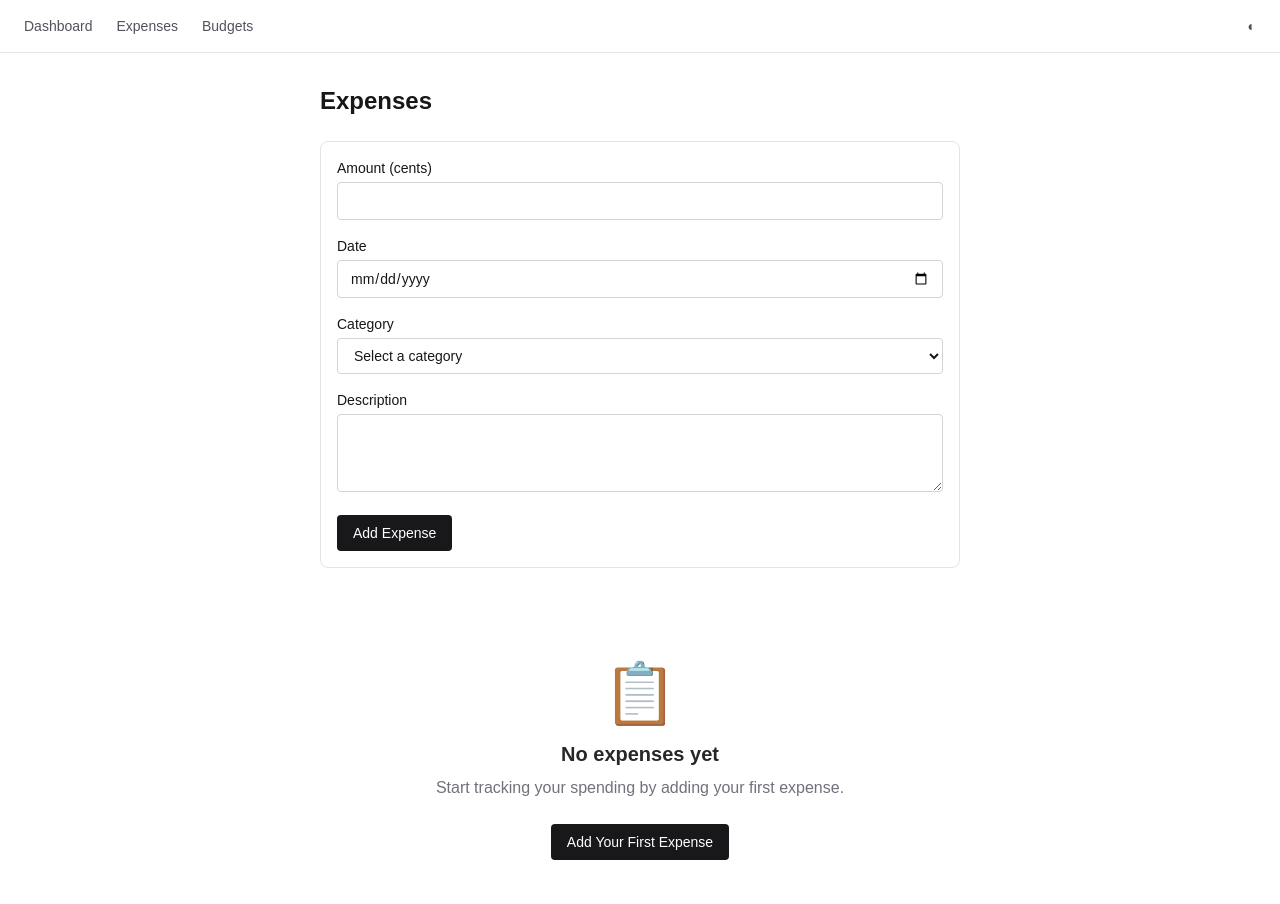
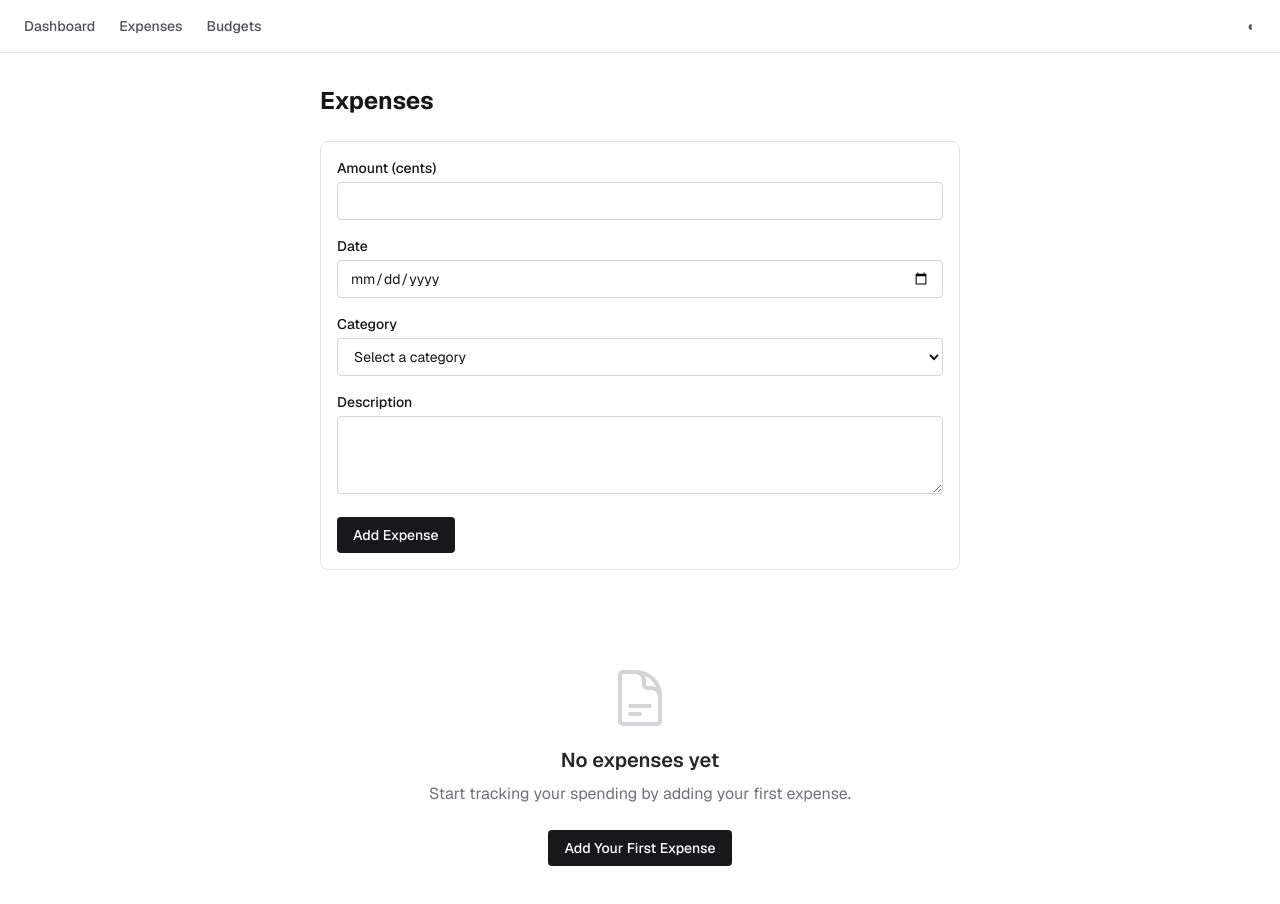
Before and after one commit to AI-Practices/spec-kit-demo, a Next.js app: page /expenses in a window 1280 px wide. Shown: the top 904 px of the page. Built offline with nearby package versions, Linux system fonts and the light colour scheme.

Commit message:
[Spec Kit] Implement Phase 5 — User Story 3: Visual Polish Pass

```diff
--- a/app/_components/add-expense-form.tsx
+++ b/app/_components/add-expense-form.tsx
@@ -67,7 +67,7 @@ export default function AddExpenseForm({
           min="1"
           step="1"
           required
-          className="w-full border border-zinc-300 rounded px-3 py-2 text-sm dark:bg-zinc-800 dark:border-zinc-600"
+          className="w-full border border-zinc-300 rounded px-3 py-2 text-sm transition-colors focus:outline-none focus:ring-2 focus:ring-zinc-400 dark:bg-zinc-800 dark:border-zinc-600 dark:focus:ring-zinc-500"
         />
         {errors?.amount && (
           <p className="text-sm text-red-600 mt-1 dark:text-red-400">{errors.amount[0]}</p>
@@ -84,7 +84,7 @@ export default function AddExpenseForm({
           type="date"
           max={today}
           required
-          className="w-full border border-zinc-300 rounded px-3 py-2 text-sm dark:bg-zinc-800 dark:border-zinc-600"
+          className="w-full border border-zinc-300 rounded px-3 py-2 text-sm transition-colors focus:outline-none focus:ring-2 focus:ring-zinc-400 dark:bg-zinc-800 dark:border-zinc-600 dark:focus:ring-zinc-500"
         />
         {errors?.date && (
           <p className="text-sm text-red-600 mt-1 dark:text-red-400">{errors.date[0]}</p>
@@ -99,7 +99,7 @@ export default function AddExpenseForm({
           id="category"
           name="category"
           required
-          className="w-full border border-zinc-300 rounded px-3 py-2 text-sm dark:bg-zinc-800 dark:border-zinc-600"
+          className="w-full border border-zinc-300 rounded px-3 py-2 text-sm transition-colors focus:outline-none focus:ring-2 focus:ring-zinc-400 dark:bg-zinc-800 dark:border-zinc-600 dark:focus:ring-zinc-500"
         >
           <option value="">Select a category</option>
           {CATEGORY_LABELS.map((cat) => (
@@ -122,7 +122,7 @@ export default function AddExpenseForm({
           name="description"
           required
           rows={3}
-          className="w-full border border-zinc-300 rounded px-3 py-2 text-sm dark:bg-zinc-800 dark:border-zinc-600"
+          className="w-full border border-zinc-300 rounded px-3 py-2 text-sm transition-colors focus:outline-none focus:ring-2 focus:ring-zinc-400 dark:bg-zinc-800 dark:border-zinc-600 dark:focus:ring-zinc-500"
         />
         {errors?.description && (
           <p className="text-sm text-red-600 mt-1 dark:text-red-400">{errors.description[0]}</p>
@@ -131,7 +131,7 @@ export default function AddExpenseForm({
 
       <button
         type="submit"
-        className="px-4 py-2 bg-zinc-900 text-white text-sm font-medium rounded hover:bg-zinc-800 dark:bg-zinc-100 dark:text-zinc-900 dark:hover:bg-zinc-200"
+        className="px-4 py-2 bg-zinc-900 text-white text-sm font-medium rounded transition-colors hover:bg-zinc-800 focus:outline-none focus:ring-2 focus:ring-zinc-400 dark:bg-zinc-100 dark:text-zinc-900 dark:hover:bg-zinc-200 dark:focus:ring-zinc-500"
       >
         Add Expense
       </button>
--- a/app/_components/dashboard-stats.tsx
+++ b/app/_components/dashboard-stats.tsx
@@ -51,7 +51,7 @@ export default function DashboardStats() {
 
       {allExpenses.length > 0 && (
         <>
-          <div className="p-4 border border-zinc-200 rounded-lg bg-zinc-50 dark:bg-zinc-800 dark:border-zinc-700">
+          <div className="p-4 border border-zinc-200 rounded-lg bg-zinc-50 transition-colors hover:bg-zinc-100 dark:bg-zinc-800 dark:border-zinc-700 dark:hover:bg-zinc-700/50">
             <p className="text-sm text-zinc-500 mb-1 dark:text-zinc-400">Total Spending</p>
             <p className="text-3xl font-bold text-zinc-900 dark:text-zinc-100">{formatAmount(total)}</p>
           </div>
--- a/app/_components/empty-state.tsx
+++ b/app/_components/empty-state.tsx
@@ -5,14 +5,16 @@ import Link from "next/link";
 export default function EmptyState() {
   return (
     <div className="flex flex-col items-center justify-center py-16 text-center">
-      <span className="text-6xl mb-4">📋</span>
+      <svg className="w-16 h-16 mb-4 text-zinc-300 dark:text-zinc-600" fill="none" viewBox="0 0 24 24" stroke="currentColor" strokeWidth={1.5}>
+        <path strokeLinecap="round" strokeLinejoin="round" d="M19.5 14.25v-2.625a3.375 3.375 0 0 0-3.375-3.375h-1.5A1.125 1.125 0 0 1 13.5 7.125v-1.5a3.375 3.375 0 0 0-3.375-3.375H8.25m0 12.75h7.5m-7.5 3H12M10.5 2.25H5.625c-.621 0-1.125.504-1.125 1.125v17.25c0 .621.504 1.125 1.125 1.125h12.75c.621 0 1.125-.504 1.125-1.125V11.25a9 9 0 0 0-9-9Z" />
+      </svg>
       <h2 className="text-xl font-semibold text-zinc-800 mb-2 dark:text-zinc-200">No expenses yet</h2>
       <p className="text-zinc-500 mb-6 dark:text-zinc-400">
         Start tracking your spending by adding your first expense.
       </p>
       <Link
         href="/expenses"
-        className="inline-block px-4 py-2 bg-zinc-900 text-white text-sm font-medium rounded hover:bg-zinc-800 dark:bg-zinc-100 dark:text-zinc-900 dark:hover:bg-zinc-200"
+        className="inline-block px-4 py-2 bg-zinc-900 text-white text-sm font-medium rounded transition-colors hover:bg-zinc-800 focus:outline-none focus:ring-2 focus:ring-zinc-400 dark:bg-zinc-100 dark:text-zinc-900 dark:hover:bg-zinc-200 dark:focus:ring-zinc-500"
       >
         Add Your First Expense
       </Link>
--- a/app/_components/expense-list.tsx
+++ b/app/_components/expense-list.tsx
@@ -39,7 +39,7 @@ export default function ExpenseList() {
       {expenses.map((expense) => (
         <div
           key={expense.id}
-          className="flex items-center justify-between p-3 border border-zinc-200 rounded-lg dark:border-zinc-700"
+          className="flex items-center justify-between p-3 border border-zinc-200 rounded-lg transition-colors hover:bg-zinc-50 dark:border-zinc-700 dark:hover:bg-zinc-800/50"
         >
           <div className="flex items-center gap-3">
             <span className="text-sm font-medium text-zinc-900 min-w-[72px] dark:text-zinc-100">
@@ -57,7 +57,7 @@ export default function ExpenseList() {
           </div>
           <button
             onClick={() => handleDelete(expense.id)}
-            className="px-2 py-1 text-xs font-medium text-red-600 hover:text-red-800 hover:bg-red-50 rounded dark:text-red-400 dark:hover:text-red-300 dark:hover:bg-red-900/30"
+            className="px-2 py-1 text-xs font-medium text-red-600 transition-colors hover:text-red-800 hover:bg-red-50 rounded dark:text-red-400 dark:hover:text-red-300 dark:hover:bg-red-900/30"
           >
             Delete
           </button>
--- a/app/_components/month-picker.tsx
+++ b/app/_components/month-picker.tsx
@@ -31,7 +31,7 @@ export default function MonthPicker({
       <button
         type="button"
         onClick={prev}
-        className="px-3 py-1 text-sm font-medium border border-zinc-300 rounded hover:bg-zinc-100 dark:border-zinc-600 dark:hover:bg-zinc-700"
+        className="px-3 py-1 text-sm font-medium border border-zinc-300 rounded transition-colors hover:bg-zinc-100 focus:outline-none focus:ring-2 focus:ring-zinc-400 dark:border-zinc-600 dark:hover:bg-zinc-700 dark:focus:ring-zinc-500"
         aria-label="Previous month"
       >
         &larr;
@@ -42,7 +42,7 @@ export default function MonthPicker({
       <button
         type="button"
         onClick={next}
-        className="px-3 py-1 text-sm font-medium border border-zinc-300 rounded hover:bg-zinc-100 dark:border-zinc-600 dark:hover:bg-zinc-700"
+        className="px-3 py-1 text-sm font-medium border border-zinc-300 rounded transition-colors hover:bg-zinc-100 focus:outline-none focus:ring-2 focus:ring-zinc-400 dark:border-zinc-600 dark:hover:bg-zinc-700 dark:focus:ring-zinc-500"
         aria-label="Next month"
       >
         &rarr;
--- a/app/_components/theme-toggle.tsx
+++ b/app/_components/theme-toggle.tsx
@@ -64,7 +64,7 @@ export default function ThemeToggle() {
     <button
       type="button"
       onClick={cycle}
-      className="ml-auto text-sm font-medium text-zinc-600 hover:text-zinc-900 dark:text-zinc-400 dark:hover:text-zinc-100"
+      className="ml-auto text-sm font-medium text-zinc-600 transition-colors hover:text-zinc-900 dark:text-zinc-400 dark:hover:text-zinc-100"
       aria-label={`Theme: ${theme}. Click to cycle.`}
     >
       {icons[theme]}
--- a/app/globals.css
+++ b/app/globals.css
@@ -42,5 +42,5 @@
 body {
   background: var(--background);
   color: var(--foreground);
-  font-family: Arial, Helvetica, sans-serif;
+  font-family: var(--font-geist-sans), Arial, Helvetica, sans-serif;
 }
--- a/app/layout.tsx
+++ b/app/layout.tsx
@@ -31,13 +31,13 @@ export default function RootLayout({
     >
       <body className="min-h-full flex flex-col">
         <nav className="flex items-center gap-6 px-6 py-4 border-b border-zinc-200 dark:border-zinc-700">
-          <Link href="/" className="text-sm font-medium text-zinc-600 hover:text-zinc-900 dark:text-zinc-300 dark:hover:text-zinc-100">
+          <Link href="/" className="text-sm font-medium text-zinc-600 hover:text-zinc-900 dark:text-zinc-300 dark:hover:text-zinc-100 transition-colors">
             Dashboard
           </Link>
-          <Link href="/expenses" className="text-sm font-medium text-zinc-600 hover:text-zinc-900 dark:text-zinc-300 dark:hover:text-zinc-100">
+          <Link href="/expenses" className="text-sm font-medium text-zinc-600 hover:text-zinc-900 dark:text-zinc-300 dark:hover:text-zinc-100 transition-colors">
             Expenses
           </Link>
-          <Link href="/budgets" className="text-sm font-medium text-zinc-600 hover:text-zinc-900 dark:text-zinc-300 dark:hover:text-zinc-100">
+          <Link href="/budgets" className="text-sm font-medium text-zinc-600 hover:text-zinc-900 dark:text-zinc-300 dark:hover:text-zinc-100 transition-colors">
             Budgets
           </Link>
           <ThemeToggle />
--- a/specs/003-budget-tracker-ui/tasks.md
+++ b/specs/003-budget-tracker-ui/tasks.md
@@ -96,10 +96,10 @@ description: "Task list for Budget Tracker & UI Enhancement feature implementati
 
 ### Implementation for User Story 3
 
-- [ ] T016 [P] [US3] Refine spacing, typography, and card styling across all pages for a cohesive visual rhythm
-- [ ] T017 [P] [US3] Add smooth hover/focus transitions (color, opacity, transform) to all interactive elements
-- [ ] T018 [P] [US3] Polish empty states and loading placeholders across all components
-- [ ] T019 [US3] Verify and adjust visual consistency in both light and dark modes across all screens
+- [x] T016 [P] [US3] Refine spacing, typography, and card styling across all pages for a cohesive visual rhythm
+- [x] T017 [P] [US3] Add smooth hover/focus transitions (color, opacity, transform) to all interactive elements
+- [x] T018 [P] [US3] Polish empty states and loading placeholders across all components
+- [x] T019 [US3] Verify and adjust visual consistency in both light and dark modes across all screens
 
 **Checkpoint**: User Story 3 is complete — all pages share consistent modern styling with smooth interactions
 
```
Also changed, not shown: app/_components/budget-manager.tsx (+6 -6 lines), app/_components/dashboard-budgets.tsx (+15 -2 lines).
